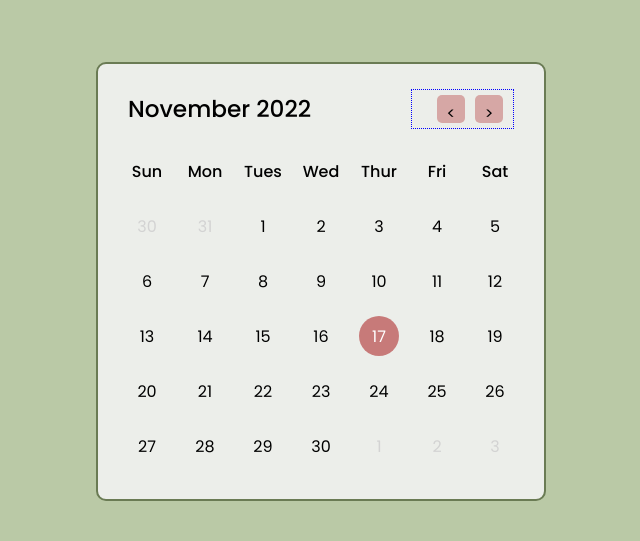
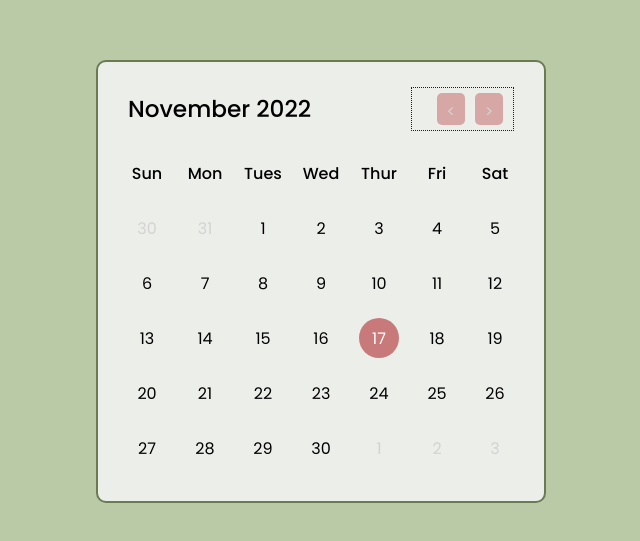
Before and after one commit to juanmatthew/calendar-project, a plain HTML site: page index.html in a window 1280 px wide. Shown: the part 119-660 px from the top of the page, without its empty margins (319-959 px from the left). Drawn offline with Linux system fonts and the light colour scheme.

Commit message:
updated the chevron button padding and color

```diff
--- a/main.css
+++ b/main.css
@@ -46,13 +46,17 @@ header .icons span {
     height: 28px;
     width: 28px;
     margin: 5px;
-    padding: 0;
     cursor: pointer;
     text-align: center;
     line-height: 38px;
     border-radius: 5px;
     background: #be585879;
     /* border: 1px dotted yellow; */
+}
+
+.material-symbols-rounded {
+    padding-bottom: 32px;
+    color: lightgray;
 }
 
 header .icons span:hover{
```
